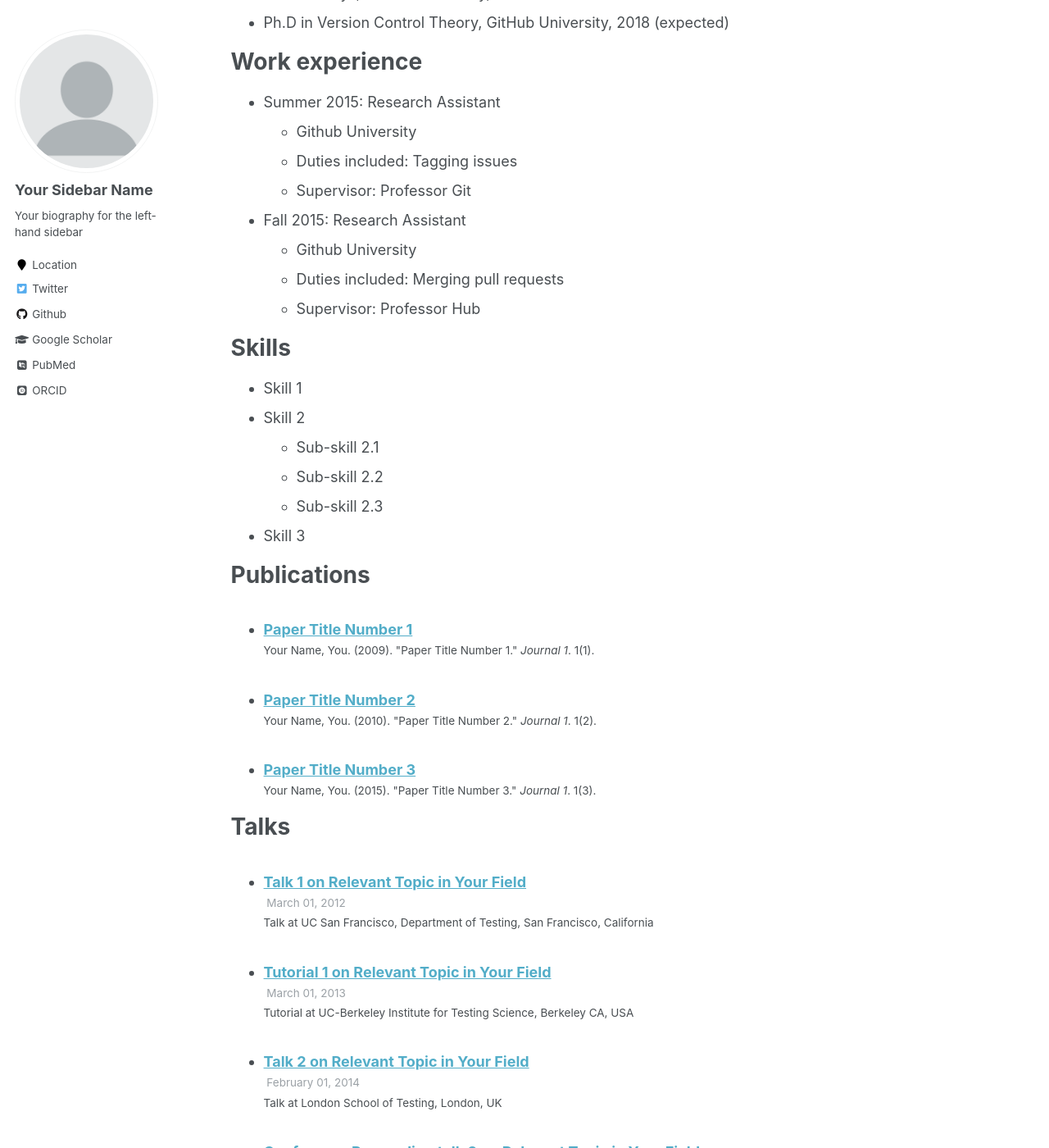
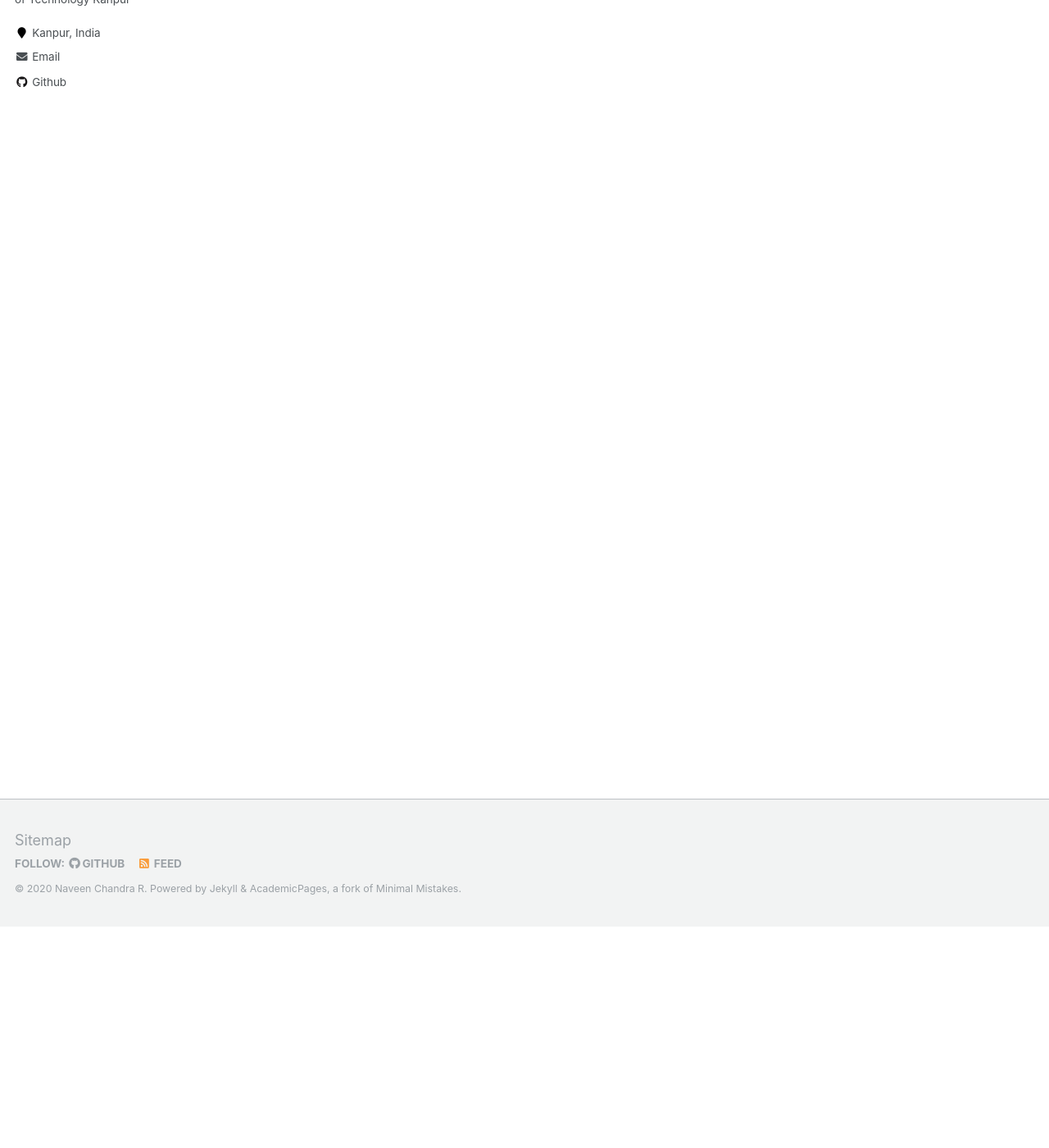
Before and after one commit to NaveenchandraR/NaveenchandraR.github.io, a Jekyll site: the page built from _pages/cv.md, in a window 1280 px wide and 1400 px high, scrolled down 270 px. Shown: the whole window at 82% size. Built offline with Jekyll 4.4.1, drawn with Linux system fonts in a browser that asks for light colours; some web fonts are replaced; some of the changed text lies outside the part shown.

```diff
--- a/_config.yml
+++ b/_config.yml
@@ -7,13 +7,13 @@
 
 # Site Settings
 locale                   : "en-US"
-title                    : "Your Name / Site Title"
+title                    : "Naveen CHandra"
 title_separator          : "-"
-name                     : &name "Your Name"
-description              : &description "personal description"
-url                      : https://academicpages.github.io # the base hostname & protocol for your site e.g. "https://mmistakes.github.io"
+name                     : &name "Naveen Chandra R"
+description              : &description "Dual Degree student, Department of Aerospace Engineering, Indian Institute of Technology Kanpur"
+url                      : https://naveenchandrar.github.io # the base hostname & protocol for your site e.g. "https://mmistakes.github.io"
 baseurl                  : "" # the subpath of your site, e.g. "/blog"
-repository               : "academicpages/academicpages.github.io"
+repository               : "naveenchandrar.github.io"
 teaser                   :  # filename of teaser fallback teaser image placed in /images/, .e.g. "500x300.png"
 breadcrumbs              : false # true, false (default)
 words_per_minute         : 160
@@ -80,15 +80,15 @@ analytics:
 
 # Site Author
 author:
-  name             : "Your Sidebar Name"
-  avatar           : "profile.png"
-  bio              : "Your biography for the left-hand sidebar"
-  location         : "Location"
+  name             : "Naveen Chandra"
+  avatar           : "image.jpg"
+  bio              : "Dual Degree student, Department of Aerospace Engineering, Indian Institute of Technology Kanpur"
+  location         : "Kanpur, India"
   employer         :
-  pubmed           : "https://www.ncbi.nlm.nih.gov/pubmed/?term=john+snow"
-  googlescholar    : "http://yourfullgooglescholarurl.com"
-  email            :
-  researchgate     :  # example: "https://www.researchgate.net/profile/yourprofile"
+  pubmed           :
+  googlescholar    :
+  email            : "naveencr@iitk.ac.in"
+  researchgate     :
   uri              :
   bitbucket        :
   codepen          :
@@ -96,20 +96,20 @@ author:
   flickr           :
   facebook         :
   foursquare       :
-  github           : "academicpages"
+  github           : "NaveenchandraR"
   google_plus      :
   keybase          :
   instagram        :
-  impactstory      : #"https://profiles.impactstory.org/u/xxxx-xxxx-xxxx-xxxx"
+  impactstory      :
   lastfm           :
   linkedin         :
-  orcid            : "http://orcid.org/yourorcidurl"
+  orcid            :
   pinterest        :
   soundcloud       :
-  stackoverflow    : # http://stackoverflow.com/users/123456/username
+  stackoverflow    :
   steam            :
   tumblr           :
-  twitter          : "replacethistwitterhandle"
+  twitter          :
   vine             :
   weibo            :
   xing             :
--- a/_pages/cv.md
+++ b/_pages/cv.md
@@ -8,52 +8,3 @@ redirect_from:
 ---
 
 {% include base_path %}
-
-Education
-======
-* B.S. in GitHub, GitHub University, 2012
-* M.S. in Jekyll, GitHub University, 2014
-* Ph.D in Version Control Theory, GitHub University, 2018 (expected)
-
-Work experience
-======
-* Summer 2015: Research Assistant
-  * Github University
-  * Duties included: Tagging issues
-  * Supervisor: Professor Git
-
-* Fall 2015: Research Assistant
-  * Github University
-  * Duties included: Merging pull requests
-  * Supervisor: Professor Hub
-
-Skills
-======
-* Skill 1
-* Skill 2
-  * Sub-skill 2.1
-  * Sub-skill 2.2
-  * Sub-skill 2.3
-* Skill 3
-
-Publications
-======
-  <ul>{% for post in site.publications %}
-    {% include archive-single-cv.html %}
-  {% endfor %}</ul>
-
-Talks
-======
-  <ul>{% for post in site.talks %}
-    {% include archive-single-talk-cv.html %}
-  {% endfor %}</ul>
-
-Teaching
-======
-  <ul>{% for post in site.teaching %}
-    {% include archive-single-cv.html %}
-  {% endfor %}</ul>
-
-Service and leadership
-======
-* Currently signed in to 43 different slack teams
```
Also changed, not shown: _pages/about.md (+5 -25 lines), files/image.jpg (added), 1 other file.
